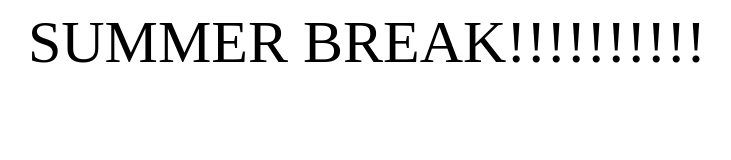
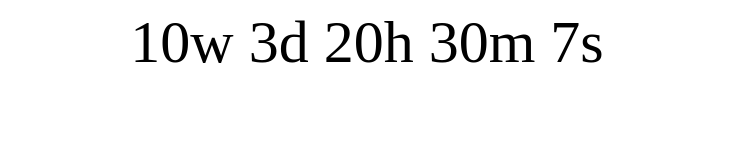
Before and after one commit to Shubham24/SemesterCountownSP19, a plain HTML site: page index.html in a window 1280 px wide. Shown: the whole page, without its empty margins (273-1004 px from the left). Drawn offline with Linux system fonts and the light colour scheme.

Commit message:
Update index.html
Changed program to countdown for AU19 instead of SP19...

```diff
--- a/index.html
+++ b/index.html
@@ -15,7 +15,7 @@ p {
 
 <script>
 // Set the date we're counting down to
-var countDownDate = new Date("Apr 22, 2019 15:30:00").getTime();
+var countDownDate = new Date("Dec 04, 2019 15:30:00").getTime();
 
 // Update the count down every 1 second
 var x = setInterval(function() {
```
